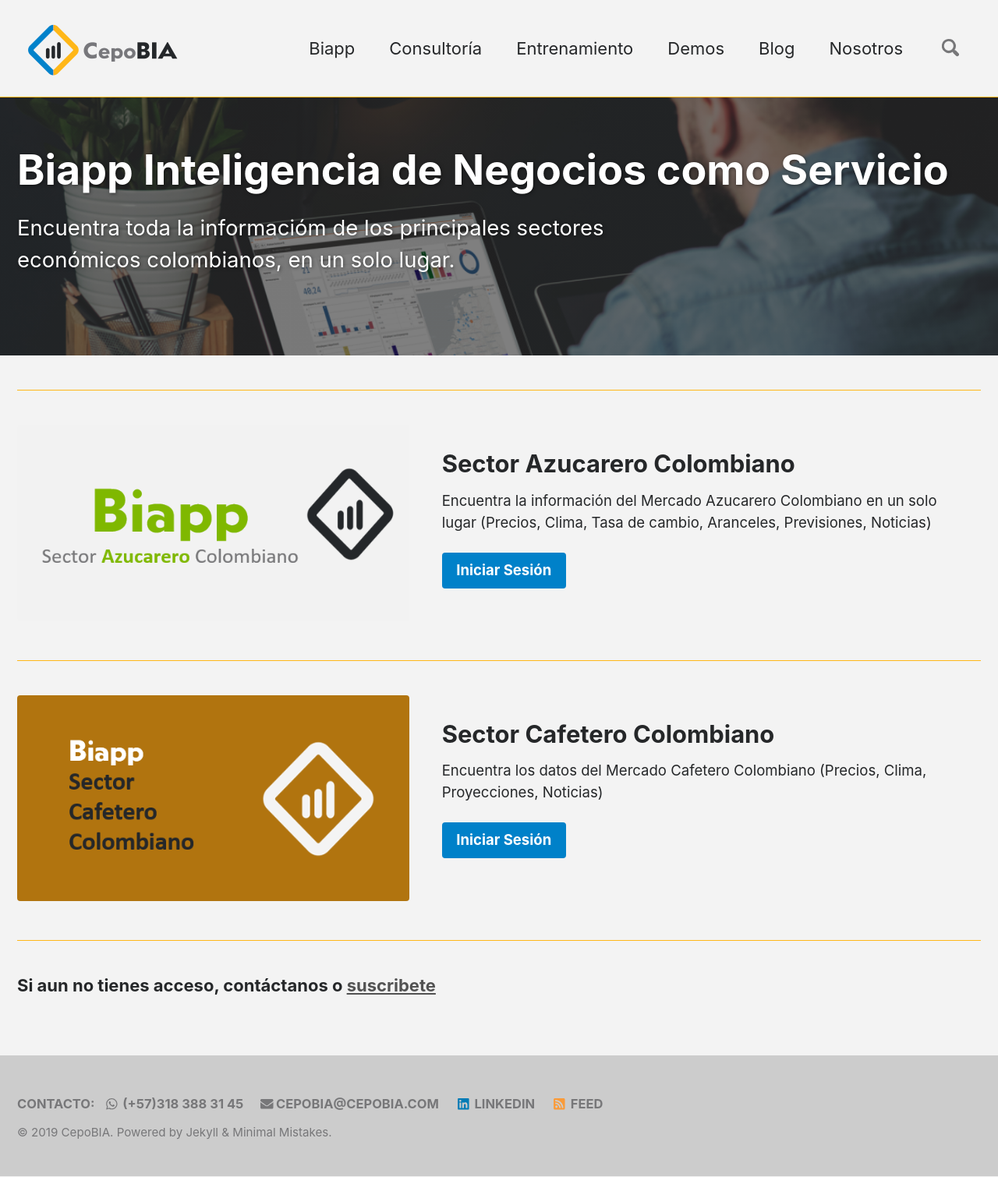
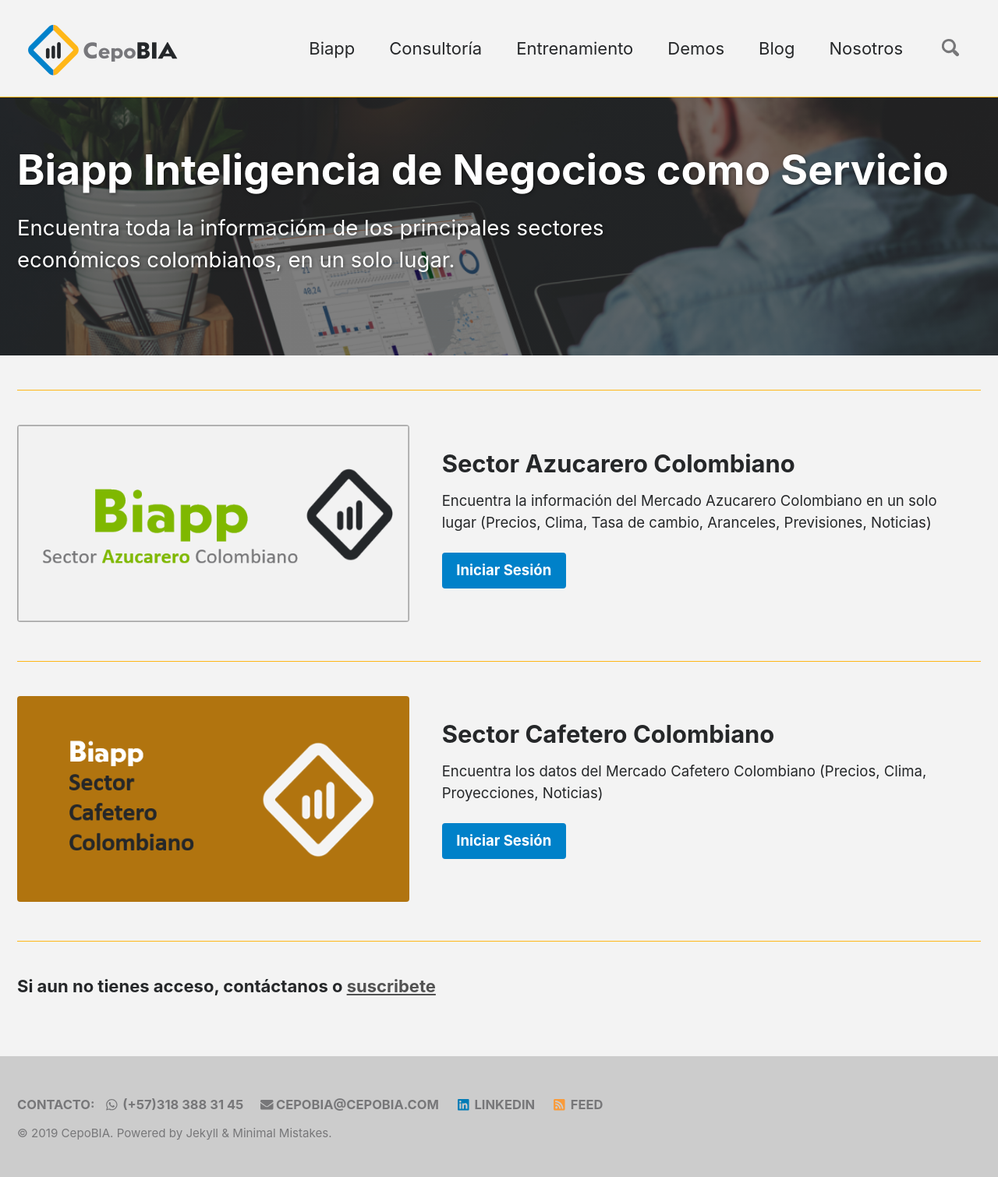
Before and after one commit to cepobia/cepobia.github.io, a Jekyll site: the page built from _pages/BIaaS.md, in a window 1280 px wide. Shown: the whole page at 78% size. Built offline with Jekyll 4.4.1, drawn with Linux system fonts in a browser that asks for light colours; cached includes are drawn as plain includes; nearby versions of some CDN libraries.

Commit message:
Imagenes

```diff
--- a/_pages/BIaaS.md
+++ b/_pages/BIaaS.md
@@ -11,7 +11,7 @@
 excerpt: "Encuentra toda la informacióm de los principales sectores económicos colombianos, en un solo lugar. "
 
 feature_row1:
-  - image_path: /assets/images/logos/BiappSugar2.png
+  - image_path: /assets/images/logos/Biappsugar.png
     title: "Sector Azucarero Colombiano"
     excerpt: "Encuentra la información del Mercado Azucarero Colombiano en un solo lugar (Precios, Clima, Tasa de cambio, Aranceles, Previsiones, Noticias)"
     url: "/biapp/sugar/"
```
Also changed, not shown: assets/images/logos/Biapp2.png, assets/images/logos/Biappsugar.png.
